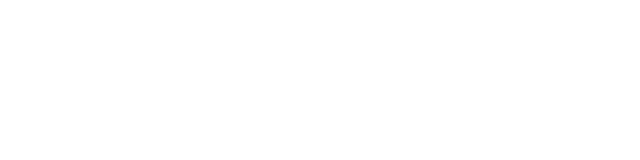
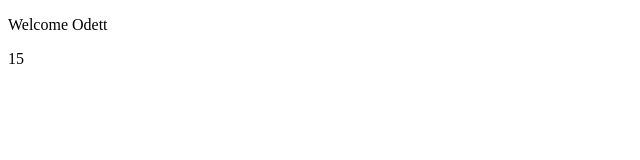
Before and after one commit to zsagia/odett-angular, an Angular app: page / in a window 1280 px wide. Shown: the top 160 px of the page, without its empty margins (0-640 px from the left). Built offline with nearby package versions, Linux system fonts and the light colour scheme.

Commit message:
Greeting component with signal

```diff
--- a/src/app/app.html
+++ b/src/app/app.html
@@ -1 +1,3 @@
+<app-greeting [name]="name()" [age]="age"></app-greeting>
+
 <router-outlet />
--- a/src/app/app.ts
+++ b/src/app/app.ts
@@ -1,12 +1,19 @@
-import { Component } from '@angular/core';
+import { Component, signal } from '@angular/core';
 import { RouterOutlet } from '@angular/router';
+import { Greeting } from './greeting/greeting';
 
 @Component({
   selector: 'app-root',
-  imports: [RouterOutlet],
+  imports: [RouterOutlet, Greeting],
   templateUrl: './app.html',
   styleUrl: './app.css'
 })
 export class App {
   protected readonly title = 'odett-angular';
+  name = signal('Odett');
+  age = 15;
+
+  constructor() {
+    this.name.set('Welcome Odett');
+  }
 }
--- /dev/null
+++ b/src/app/greeting/greeting.html
@@ -0,0 +1,2 @@
+<p>{{ name }}</p>
+<p>{{ age }}</p>
--- /dev/null
+++ b/src/app/greeting/greeting.ts
@@ -0,0 +1,14 @@
+import { CommonModule } from '@angular/common';
+import { Component, Input } from '@angular/core';
+
+@Component({
+  selector: 'app-greeting',
+  imports: [CommonModule],
+  templateUrl: './greeting.html',
+  styleUrl: './greeting.css',
+
+})
+export class Greeting {
+@Input() name = '';
+@Input() age = 0;
+}
```
Also changed, not shown: src/app/greeting/greeting.css (added), 2 other files (tests, documents, lock files or other folders).
